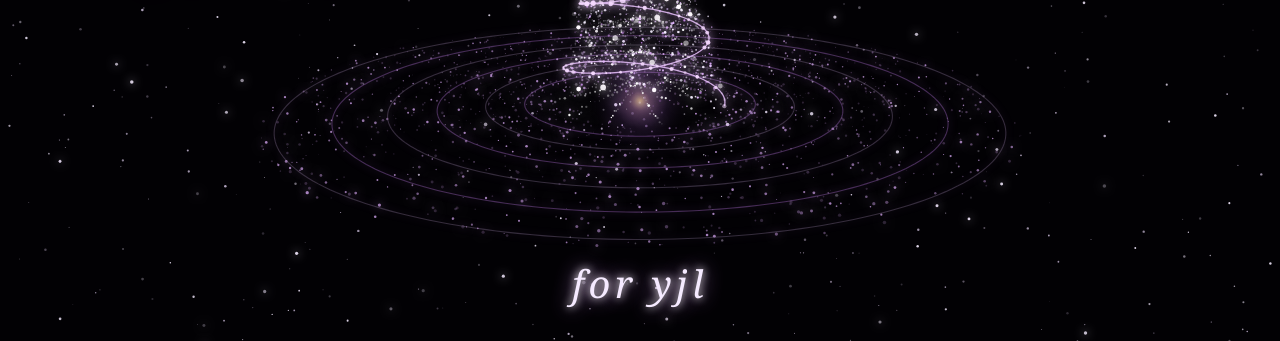
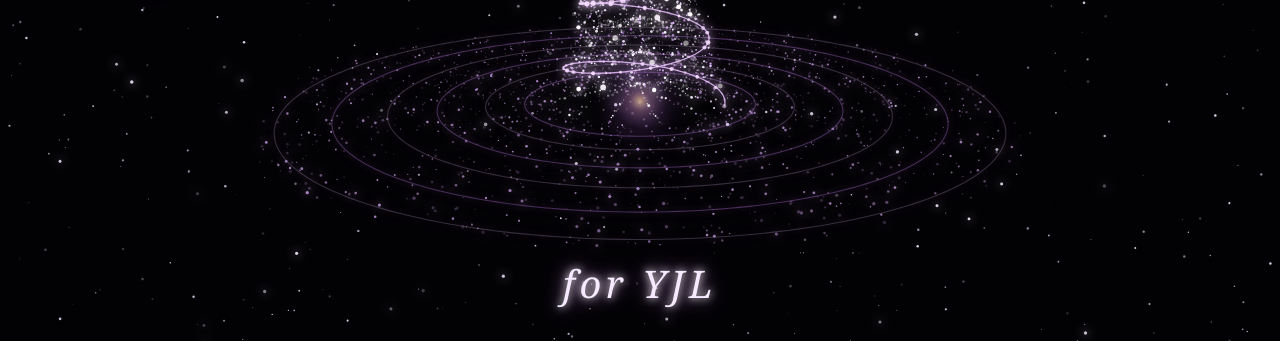
Before and after one commit to jwxnew/christmas-tree, a plain HTML site: page index.html in a window 1280 px wide. Shown: the part 459-800 px from the top of the page. Drawn offline with Linux system fonts and the light colour scheme; animation ran at ten frames a second.

Commit message:
Update index.html

```diff
--- a/index.html
+++ b/index.html
@@ -45,7 +45,7 @@ canvas:active{cursor:grabbing}
 
 <canvas id="scene"></canvas>
 <div id="message">Merry Christmas</div>
-<div id="signature">for yjl</div>
+<div id="signature">for YJL</div>
 
 <script>
 const canvas=document.getElementById("scene");
@@ -381,54 +381,177 @@ function drawSpiral(){
  }
 }
 
-// 树顶星星
+// 树顶水晶星星
 function drawTopStar(){
- const p=project({x:0,y:-TREE_H-17,z:0});
- const r=12*scale();
+
+ const p=project({
+  x:0,
+  y:-TREE_H-22,
+  z:0
+ });
+
+ const s=scale();
+
+ // 呼吸闪烁
+ const pulse=1+0.08*Math.sin(time*2.2);
+
+ // 星星整体尺寸
+ const h=16*s*pulse;
+ const w=7.5*s*pulse;
 
  ctx.save();
  ctx.translate(p.x,p.y);
- ctx.rotate(time*.12);
 
- const gradient=ctx.createRadialGradient(0,0,0,0,0,r*3);
- gradient.addColorStop(0,"#ffffff");
- gradient.addColorStop(.3,"#fff8ff");
- gradient.addColorStop(1,"rgba(202,139,255,0)");
+ // 1. 外层柔光
+ const glow=ctx.createRadialGradient(
+  0,0,0,0,0,h*2.8
+ );
 
- ctx.fillStyle=gradient;
+ glow.addColorStop(0,"rgba(255,255,255,0.95)");
+ glow.addColorStop(0.2,"rgba(245,230,255,0.55)");
+ glow.addColorStop(0.45,"rgba(210,170,255,0.22)");
+ glow.addColorStop(1,"rgba(180,120,255,0)");
+
+ ctx.fillStyle=glow;
+
  ctx.beginPath();
- ctx.arc(0,0,r*3,0,TAU);
+ ctx.arc(0,0,h*2.8,0,TAU);
  ctx.fill();
 
+ // 2. 水晶钻石主体
  ctx.shadowColor="#ffffff";
- ctx.shadowBlur=24;
+ ctx.shadowBlur=20;
+
+ const crystal=ctx.createLinearGradient(
+  -w,-h,w,h*1.2
+ );
+
+ crystal.addColorStop(0,"rgba(255,255,255,0.98)");
+ crystal.addColorStop(0.35,"rgba(240,225,255,0.95)");
+ crystal.addColorStop(0.7,"rgba(210,185,255,0.9)");
+ crystal.addColorStop(1,"rgba(255,255,255,0.98)");
+
+ ctx.fillStyle=crystal;
+
+ ctx.beginPath();
+ ctx.moveTo(0,-h);
+ ctx.lineTo(w,0);
+ ctx.lineTo(0,h*1.25);
+ ctx.lineTo(-w,0);
+ ctx.closePath();
+ ctx.fill();
+
+ // 3. 内部水晶切面
+ ctx.shadowBlur=0;
+
+ ctx.strokeStyle="rgba(255,255,255,0.75)";
+ ctx.lineWidth=Math.max(0.8,1.1*s);
+
+ // 中轴线
+ ctx.beginPath();
+ ctx.moveTo(0,-h);
+ ctx.lineTo(0,h*1.25);
+ ctx.stroke();
+
+ // 左右切面
+ ctx.beginPath();
+ ctx.moveTo(0,-h*0.05);
+ ctx.lineTo(-w*0.82,0);
+ ctx.lineTo(0,h*0.62);
+ ctx.lineTo(w*0.82,0);
+ ctx.closePath();
+ ctx.stroke();
+
+ // 4. 顶部和底部高光
  ctx.fillStyle="#ffffff";
 
  ctx.beginPath();
- for(let i=0;i<10;i++){
-  const a=-Math.PI/2+i*Math.PI/5;
-  const rr=i%2===0?r:r*.25;
-  if(i===0)ctx.moveTo(Math.cos(a)*rr,Math.sin(a)*rr);
-  else ctx.lineTo(Math.cos(a)*rr,Math.sin(a)*rr);
+ ctx.arc(0,-h,1.9*s,0,TAU);
+ ctx.fill();
+
+ ctx.beginPath();
+ ctx.arc(0,h*1.25,1.6*s,0,TAU);
+ ctx.fill();
+
+ // 5. 周围十字闪光
+ function sparkle(x,y,r,alpha){
+
+  ctx.save();
+  ctx.translate(x,y);
+  ctx.globalAlpha=alpha;
+
+  ctx.strokeStyle="#ffffff";
+  ctx.lineWidth=Math.max(0.8,1*s);
+  ctx.shadowColor="#ffffff";
+  ctx.shadowBlur=8;
+
+  ctx.beginPath();
+
+  ctx.moveTo(-r,0);
+  ctx.lineTo(r,0);
+
+  ctx.moveTo(0,-r);
+  ctx.lineTo(0,r);
+
+  ctx.stroke();
+
+  ctx.beginPath();
+
+  ctx.moveTo(-r*0.6,-r*0.6);
+  ctx.lineTo(r*0.6,r*0.6);
+
+  ctx.moveTo(r*0.6,-r*0.6);
+  ctx.lineTo(-r*0.6,r*0.6);
+
+  ctx.stroke();
+
+  ctx.restore();
  }
- ctx.closePath();
- ctx.fill();
+
+ const tw=0.55+0.45*Math.sin(time*3.2);
+
+ sparkle(
+  -w*1.45,
+  -h*0.15,
+  3.4*s,
+  0.35+0.35*tw
+ );
+
+ sparkle(
+  w*1.55,
+  h*0.05,
+  2.8*s,
+  0.28+0.28*tw
+ );
+
+ sparkle(
+  0,
+  -h*1.45,
+  2.5*s,
+  0.22+0.25*tw
+ );
+
  ctx.restore();
 }
 
 // 树底暖金色光芒
 function drawBaseGlow(){
+
  const x=W/2;
  const y=H*.70;
  const s=scale();
 
- const g=ctx.createRadialGradient(x,y,0,x,y,55*s);
+ const g=ctx.createRadialGradient(
+  x,y,0,x,y,55*s
+ );
+
  g.addColorStop(0,"rgba(255,211,164,.75)");
  g.addColorStop(.18,"rgba(225,153,220,.38)");
  g.addColorStop(.5,"rgba(166,99,213,.12)");
  g.addColorStop(1,"rgba(0,0,0,0)");
 
  ctx.fillStyle=g;
+
  ctx.beginPath();
  ctx.arc(x,y,55*s,0,TAU);
  ctx.fill();
@@ -436,7 +559,9 @@ function drawBaseGlow(){
 
 // 主动画
 function animate(){
+
  requestAnimationFrame(animate);
+
  time+=.016;
 
  if(!dragging)targetYaw+=.0008;
@@ -447,6 +572,7 @@ function animate(){
  pitch=clamp(pitch,.08,1.05);
 
  ctx.clearRect(0,0,W,H);
+
  ctx.fillStyle="#020104";
  ctx.fillRect(0,0,W,H);
 
@@ -463,13 +589,18 @@ animate();
 
 // 鼠标拖动旋转
 canvas.addEventListener("pointerdown",e=>{
+
  dragging=true;
+
  lastX=e.clientX;
  lastY=e.clientY;
+
  canvas.setPointerCapture(e.pointerId);
+
 });
 
 canvas.addEventListener("pointermove",e=>{
+
  if(!dragging)return;
 
  targetYaw+=(e.clientX-lastX)*.007;
@@ -477,17 +608,25 @@ canvas.addEventListener("pointermove",e=>{
 
  lastX=e.clientX;
  lastY=e.clientY;
+
 });
 
-function stopDrag(){dragging=false;}
+function stopDrag(){
+ dragging=false;
+}
+
 canvas.addEventListener("pointerup",stopDrag);
 canvas.addEventListener("pointercancel",stopDrag);
 
 // 滚轮改变观察角度
 canvas.addEventListener("wheel",e=>{
+
  targetPitch=clamp(
-  targetPitch+e.deltaY*.0004,.08,1.05
+  targetPitch+e.deltaY*.0004,
+  .08,
+  1.05
  );
+
 },{passive:true});
 
 </script>
```
